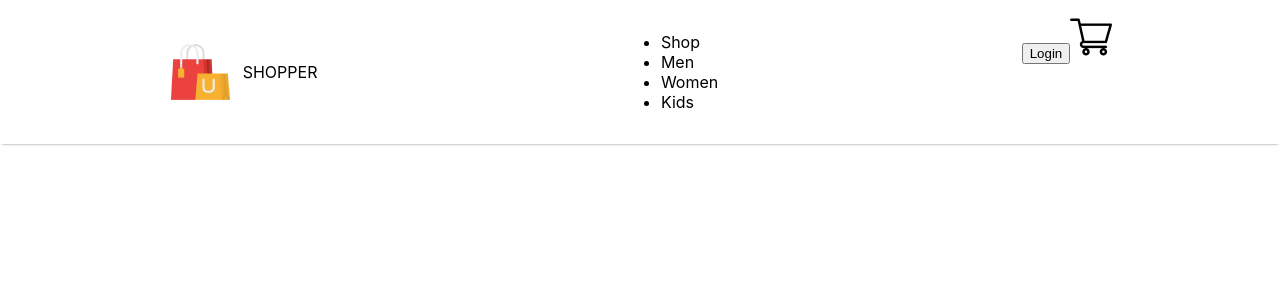
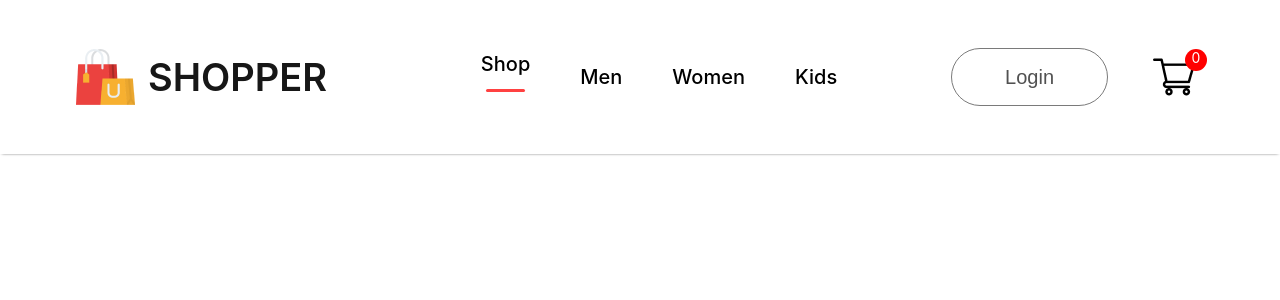
Before and after one commit to Norluciot/E-commerce, a React (Create React App) app: page / in a window 1280 px wide. Shown: the top 300 px of the page. Built offline with nearby package versions, Linux system fonts and the light colour scheme.

Commit message:
Navbar css done

```diff
--- a/src/Components/Navbar/Navbar.css
+++ b/src/Components/Navbar/Navbar.css
@@ -1,12 +1,81 @@
-.navbar{
+.navbar {
   display: flex;
   justify-content: space-around;
-    padding: 16PX;
+  padding: 16px;
   box-shadow: 0 1px 3px -2px black;
 }
 
-.nav-logo{
+.nav-logo {
   display: flex;
   align-items: center;
   gap: 10px;
 }
+
+.nav-logo p {
+  color: #171717;
+  font-size: 38px;
+  font-weight: 600;
+}
+
+.nav-menu {
+  display: flex;
+  align-items: center;
+  list-style: none;
+  gap: 50px;
+  color: "626262";
+  font-size: 20px;
+  font-weight: 500;
+}
+
+.nav-menu li {
+  display: flex;
+  flex-direction: column;
+  align-items: center;
+  justify-content: center;
+  gap: 3px;
+  cursor: pointer;
+}
+
+.nav-menu hr {
+  border: none;
+  width: 80%;
+  height: 3px;
+  border-radius: 10px;
+  background: #ff4141;
+}
+
+.nav-login-cart {
+  display: flex;
+  align-items: center;
+  gap: 45px;
+}
+
+.nav-login-cart button {
+  width: 157px;
+  height: 58px;
+  outline: none;
+  border: 1px solid #7a7a7a;
+  border-radius: 75px;
+  color: #515151;
+  font-size: 20px;
+  font-weight: 500;
+  background: white;
+  cursor: pointer;
+}
+
+.nav-login-cart button:active {
+  background: #f3f3f3;
+}
+
+.nav-cart-count {
+  width: 22px;
+  height: 22px;
+  display: flex;
+  justify-content: center;
+  margin-top: -35px;
+  margin-left: -55px;
+  border-radius: 11px;
+  font-size: 14px;
+  background: red;
+  color: white;
+}
--- a/src/Components/Navbar/Navbar.jsx
+++ b/src/Components/Navbar/Navbar.jsx
@@ -11,7 +11,7 @@
         <p>SHOPPER</p>
       </div>
       <ul className="nav-menu">
-        <li>Shop</li>
+        <li>Shop <hr/></li>
         <li>Men</li>
         <li>Women</li>
         <li>Kids</li>
@@ -19,6 +19,7 @@
       <div className="nav-login-cart">
         <button>Login</button>
         <img src={cart_icon} alt="" />
+        <div className="nav-cart-count">0</div>
       </div>
     </div>
   );
```
Lines whose indentation alone changed are shown as unchanged.
